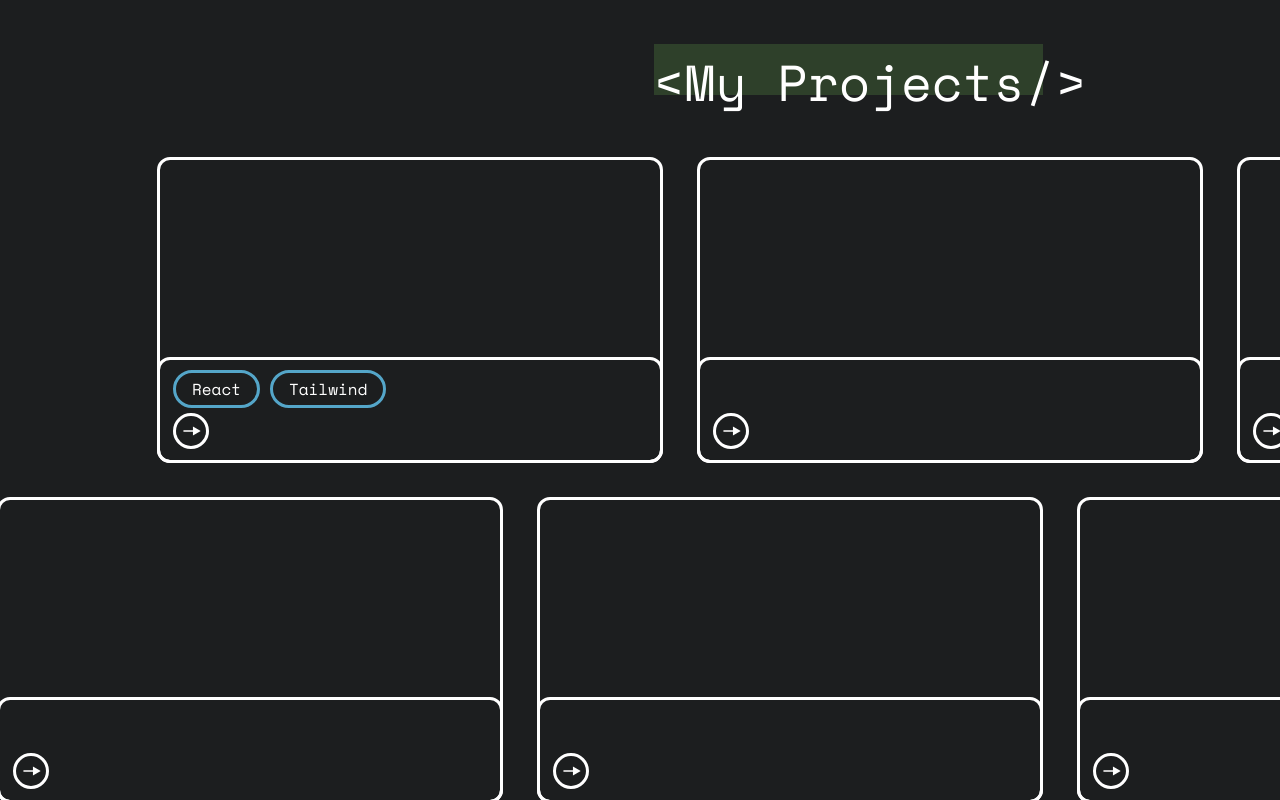
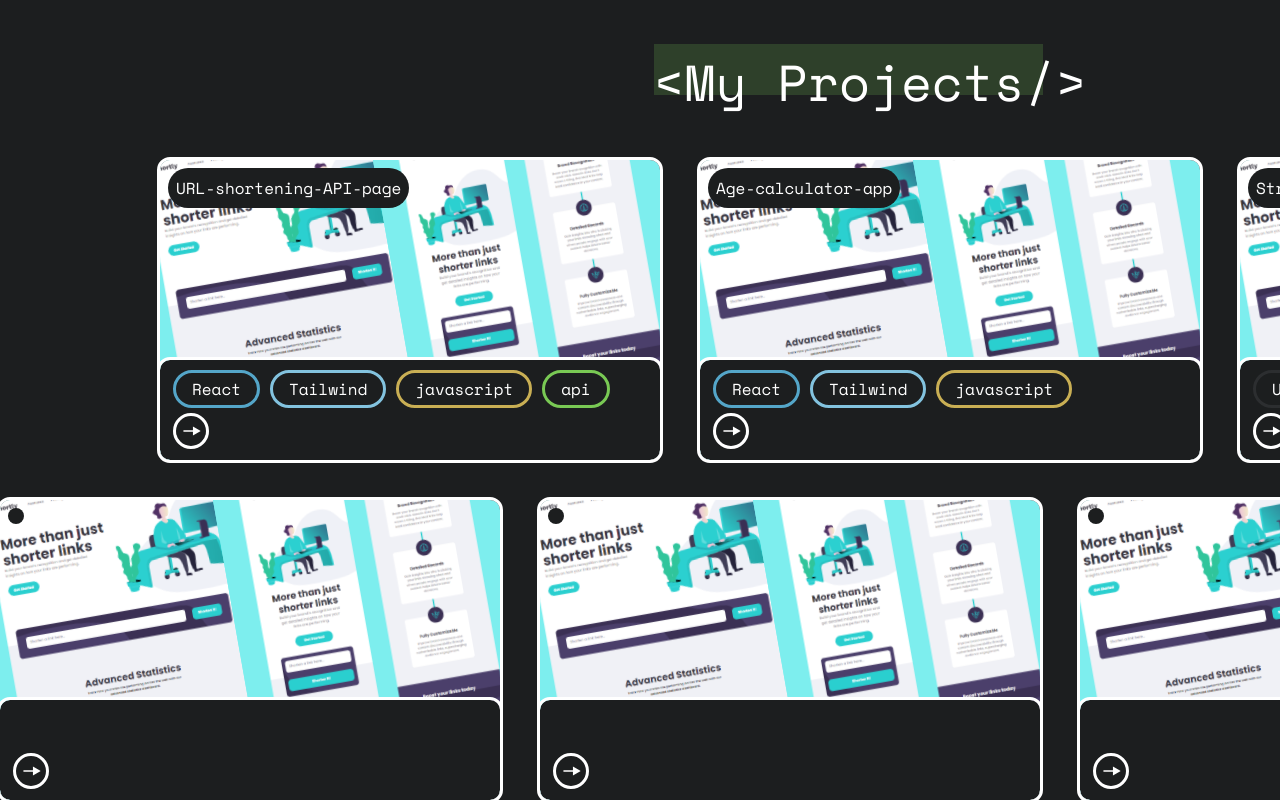
Before and after one commit to tulza/Tulza-dev-old, a React (Vite) app: page / in a window 1280 px wide. Shown: the part 836-1636 px from the top of the page. Built offline with nearby package versions, Linux system fonts and the light colour scheme.

Commit message:
tags color and project image

```diff
--- a/src/Components/ProjectBox.jsx
+++ b/src/Components/ProjectBox.jsx
@@ -4,6 +4,7 @@ import { projectBoxPopUp } from "./framer-variant";
 import { getTagColor } from "../../tagsColor";
 import { v4 as uuidv4 } from "uuid";
 import clsx from "clsx";
+import { urlShortening } from "./svg/projectImage";
 
 const ProjectBox = ({ title, image, tags }) => {
   const [visible, setVisible] = useState(false);
@@ -11,10 +12,13 @@ const ProjectBox = ({ title, image, tags }) => {
 
   return (
     <motion.div
-      className="flex h-[300px] w-[500px] items-end rounded-[10px] outline outline-white"
+      className="relative flex h-[300px] w-[500px] flex-col justify-end overflow-hidden rounded-[10px] outline outline-white"
       variants={projectBoxPopUp}
     >
-      <div className="grid h-[100px] w-[500px] grid-rows-2 items-center rounded-[10px] p-2 px-4 outline outline-white">
+      <p className="absolute top-0 m-2 rounded-full bg-black p-2">{title}</p>
+      <img src={urlShortening} className="absolute -z-10" />
+      <motion.div>
+        <div className="grid h-[100px] w-[500px] grid-rows-2 items-center rounded-[10px] bg-black p-2 px-4 outline outline-white">
           <div className="flex gap-4">
             {tags.map((tag) => {
               const color = getTagColor(tag);
@@ -22,10 +26,8 @@ const ProjectBox = ({ title, image, tags }) => {
               return (
                 <div
                   key={uuidv4()}
-                className={clsx(
-                  "rounded-full p-1 px-4 outline",
-                  `outline-blue`,
-                )}
+                  className={clsx("rounded-full p-1 px-4 outline")}
+                  style={{ outlineColor: `var(--${color})` }}
                 >
                   {tag}
                 </div>
@@ -71,6 +73,7 @@ const ProjectBox = ({ title, image, tags }) => {
           </motion.div>
         </div>
       </motion.div>
+    </motion.div>
   );
 };
 
--- a/src/Components/pages/MyProjects.jsx
+++ b/src/Components/pages/MyProjects.jsx
@@ -36,10 +36,13 @@ const MyProjects = () => {
         >
           <ProjectBox
             title="URL-shortening-API-page"
-            tags={["React", "Tailwind"]}
+            tags={["React", "Tailwind", "javascript", "api"]}
           />
-          <ProjectBox title="Age-calculator-app" />
-          <ProjectBox title="Stray-Artist" />
+          <ProjectBox
+            title="Age-calculator-app"
+            tags={["React", "Tailwind", "javascript"]}
+          />
+          <ProjectBox title="Stray-Artist" tags={["Unity", "C#"]} />
         </motion.div>
         <motion.div
           className="flex -translate-x-20 gap-10"
--- /dev/null
+++ b/src/Components/svg/projectImage.jsx
@@ -0,0 +1,3 @@
+import urlShortening from "./Project image/urlShortening.svg";
+
+export { urlShortening };
--- a/src/style/styles.css
+++ b/src/style/styles.css
@@ -9,6 +9,9 @@
   --red: #c95454;
   --yellow: #c9af54;
   --white: #ffffff;
+
+  --gray: #2c2e30;
+  --lightblue: #83c3df;
 }
 html {
   background-color: var(--black);
--- a/tagsColor.jsx
+++ b/tagsColor.jsx
@@ -1,9 +1,29 @@
+/**
+ * @param {string} tag name of a tag used in the project
+ * @returns if it is a tag of a tagsColor.jsx returns a color of that tag
+
+ */
 export const getTagColor = (tag) => {
   tag = String(tag).toLowerCase();
   switch (tag) {
     case "react":
-      return "blue";
+      return "blue"; //blue
+    case "responsive":
+    case "tailwind":
+      return "lightblue"; //lightblue
+    case "html/css":
+      return "red"; //red
+    case "unity":
+    case "framer motion":
+      return "gray"; //gray
+    case "javascript":
+      return "yellow"; //yellow
+    case "api":
+      return "green"; //green
+    case "c#":
+      return "purple"; //purple
+
     default:
-      return "white";
+      return "white"; //white
   }
 };
```
Also changed, not shown: src/Components/svg/Project image/urlShortening.svg (added). Lines whose indentation alone changed are shown as unchanged.
